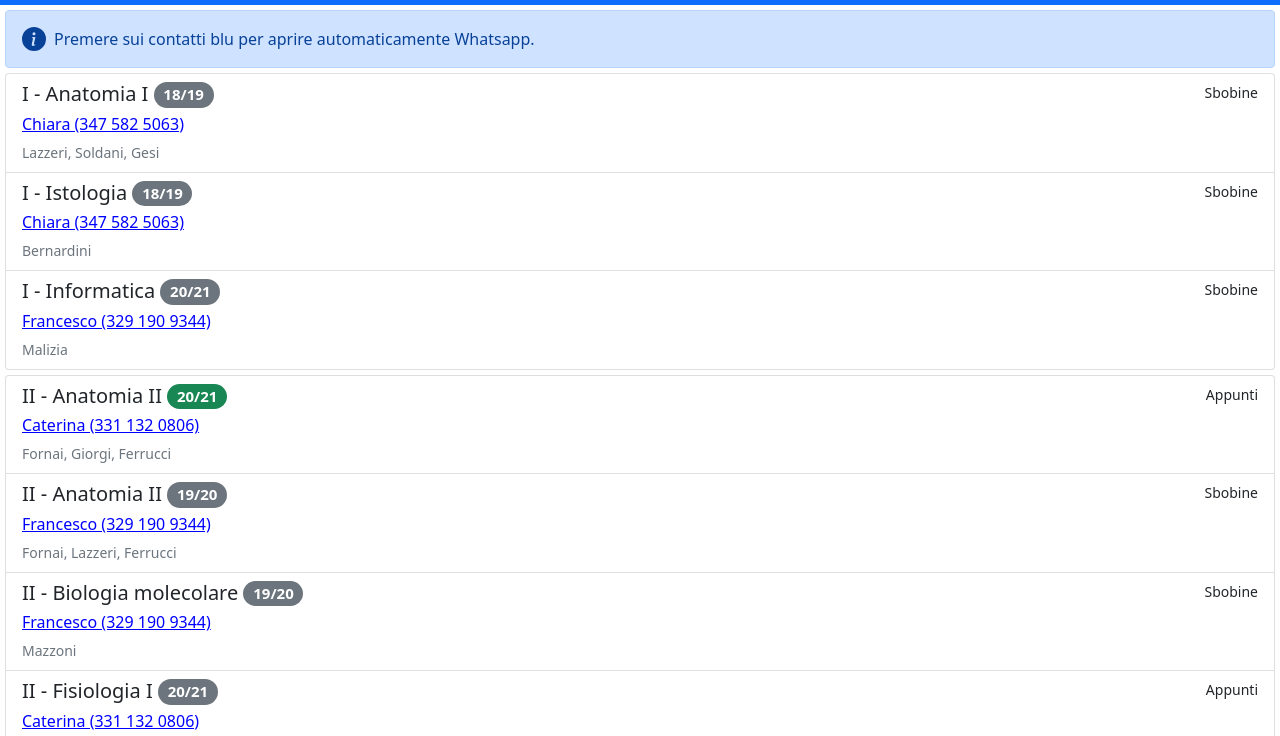
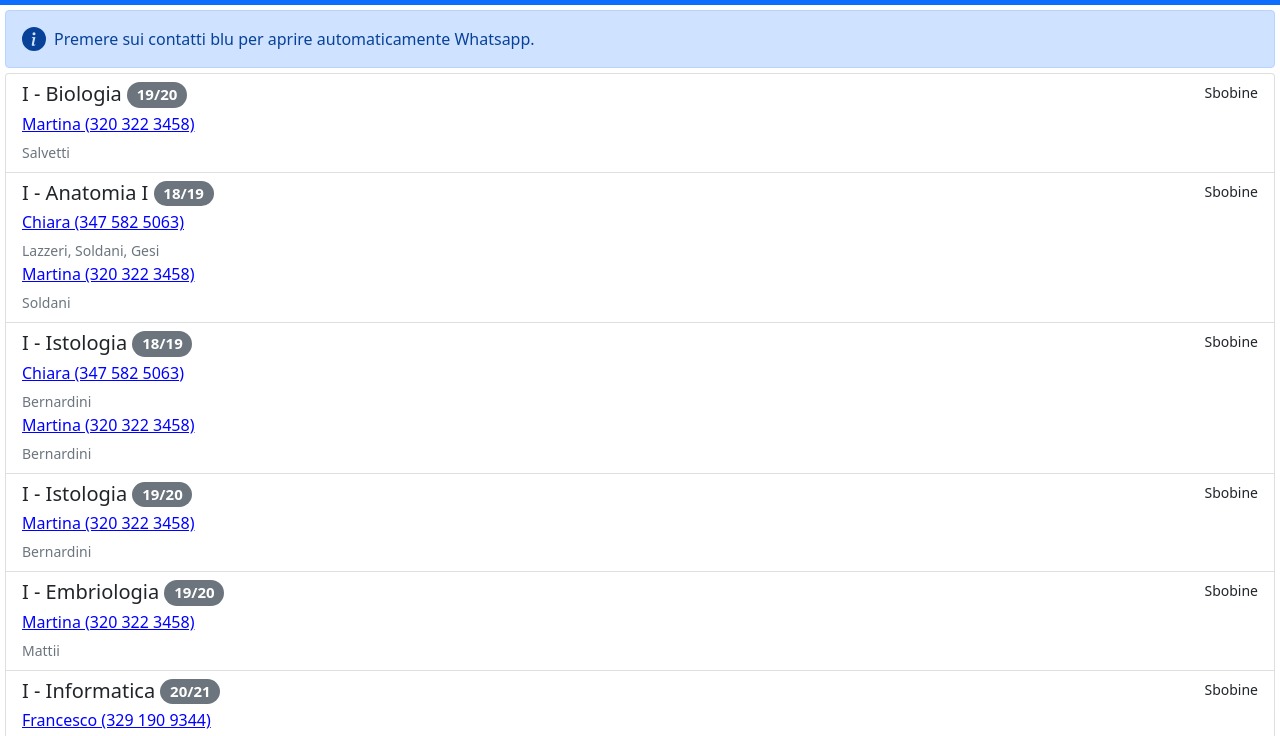
Before and after one commit to tizianobuzz/sbobine, a plain HTML site: page index.html in a window 1280 px wide. Shown: the part 51-787 px from the top of the page. Drawn offline with nearby package versions, Linux system fonts and the light colour scheme.

Commit message:
added a student

```diff
--- a/index.html
+++ b/index.html
@@ -68,11 +68,22 @@
 
       <a style="cursor:default" href="#" class="list-group-item list-group-item-action" aria-current="true">
         <div class="d-flex w-100 justify-content-between">
+          <h5 class="mb-1">I - Biologia <span class="badge rounded-pill bg-secondary">19/20</span></h5>
+          <small>Sbobine</small>
+        </div>
+        <p class="mb-1" style="cursor: pointer;color:blue;text-decoration: underline;" onclick="whenC(3203223458, 'Biologia (Salvetti)')">Martina (320 322 3458)</p>
+        <small class="text-muted">Salvetti</small>
+      </a>
+
+      <a style="cursor:default" href="#" class="list-group-item list-group-item-action" aria-current="true">
+        <div class="d-flex w-100 justify-content-between">
           <h5 class="mb-1">I - Anatomia I <span class="badge rounded-pill bg-secondary">18/19</span></h5>
           <small>Sbobine</small>
         </div>
         <p class="mb-1" style="cursor: pointer;color:blue;text-decoration: underline;" onclick="whenC(3475825063, 'Anatomia I')">Chiara (347 582 5063)</p>
         <small class="text-muted">Lazzeri, Soldani, Gesi</small>
+        <p class="mb-1" style="cursor: pointer;color:blue;text-decoration: underline;" onclick="whenC(3203223458, 'Anatomia I (Soldani)')">Martina (320 322 3458)</p>
+        <small class="text-muted">Soldani</small>
       </a>
 
       <a style="cursor:default" href="#" class="list-group-item list-group-item-action" aria-current="true">
@@ -82,6 +93,26 @@
         </div>
         <p class="mb-1" style="cursor: pointer;color:blue;text-decoration: underline;" onclick="whenC(3475825063, 'Istologia (Bernardini)')">Chiara (347 582 5063)</p>
         <small class="text-muted">Bernardini</small>
+        <p class="mb-1" style="cursor: pointer;color:blue;text-decoration: underline;" onclick="whenC(3203223458, 'Istologia (Bernardini)')">Martina (320 322 3458)</p>
+        <small class="text-muted">Bernardini</small>
+      </a>
+
+      <a style="cursor:default" href="#" class="list-group-item list-group-item-action" aria-current="true">
+        <div class="d-flex w-100 justify-content-between">
+          <h5 class="mb-1">I - Istologia <span class="badge rounded-pill bg-secondary">19/20</span></h5>
+          <small>Sbobine</small>
+        </div>
+        <p class="mb-1" style="cursor: pointer;color:blue;text-decoration: underline;" onclick="whenC(3203223458, 'Istologia (Bernardini)')">Martina (320 322 3458)</p>
+        <small class="text-muted">Bernardini</small>
+      </a>
+
+      <a style="cursor:default" href="#" class="list-group-item list-group-item-action" aria-current="true">
+        <div class="d-flex w-100 justify-content-between">
+          <h5 class="mb-1">I - Embriologia <span class="badge rounded-pill bg-secondary">19/20</span></h5>
+          <small>Sbobine</small>
+        </div>
+        <p class="mb-1" style="cursor: pointer;color:blue;text-decoration: underline;" onclick="whenC(3203223458, 'Embriologia (Mattii)')">Martina (320 322 3458)</p>
+        <small class="text-muted">Mattii</small>
       </a>
 
       <a style="cursor:default" href="#" class="list-group-item list-group-item-action" aria-current="true">
```
